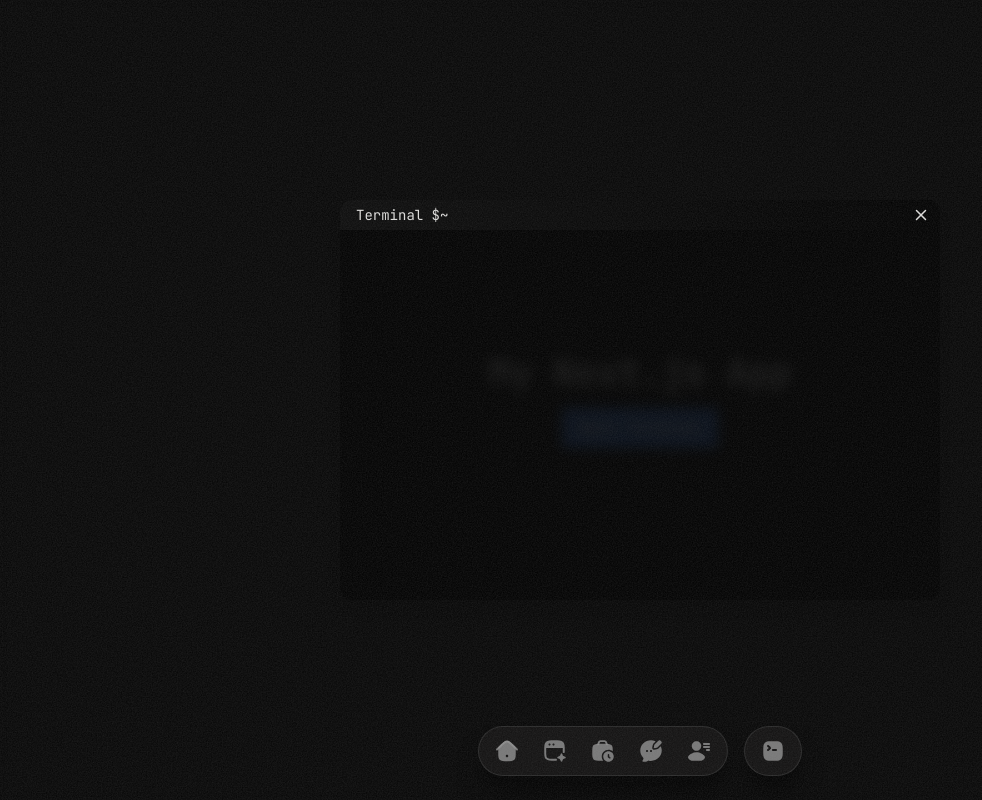
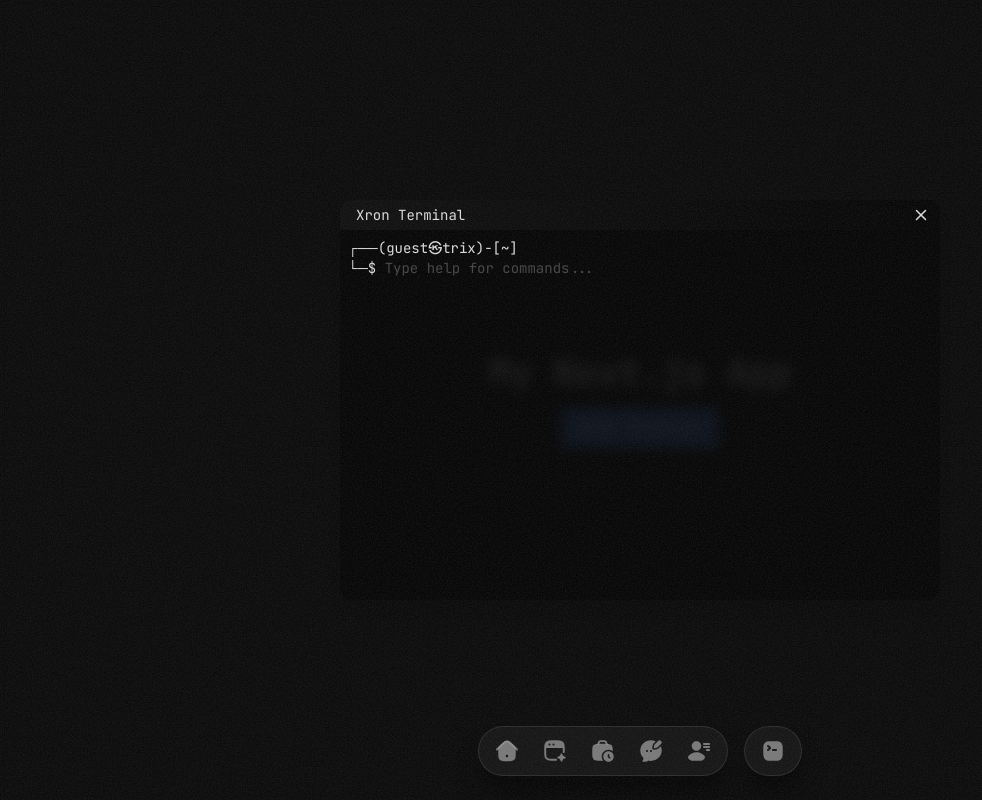
Before and after one commit to XronTrix10/Portfolio-V3, a Next.js app: page /projects in a window 1280 px wide. Both pictures are taken after a click on the button "Open Terminal". Shown: the whole page, without its empty margins (0-982 px from the left). Built offline with nearby package versions, Linux system fonts and the light colour scheme.

Commit message:
feat: modified terminal with command execution support

```diff
--- a/src/components/terminal.tsx
+++ b/src/components/terminal.tsx
@@ -1,12 +1,13 @@
+"use client";
+
 import type { FC, JSX } from "react";
 import React, { useEffect, useRef, useState } from "react";
-import { Terminal as XTerm } from "@xterm/xterm";
-import { FitAddon } from "@xterm/addon-fit";
 import Draggable from "react-draggable";
 import * as Dialog from "@radix-ui/react-dialog";
 
-import "@xterm/xterm/css/xterm.css";
 import CloseIcon from "@/assets/icons/close";
+import useLocalStorageArray from "@/lib/hooks/useLocalStorageArray";
+import { executeCommand } from "@/lib/constants/commands.const";
 
 type TerminalProps = {
   isOpen: boolean;
@@ -15,107 +16,42 @@ type TerminalProps = {
 
 /**
  * renders the terminal component.
- * @param {boolean} isOpen - whether the terminal is open or not.
- * @param {() => void} onClose - a function to close the terminal.
+ * @param {TerminalProps} props the terminal component props.
  * @returns {JSX.Element} the terminal component.
  */
 const Terminal: FC<TerminalProps> = ({
   isOpen,
   onClose,
 }: TerminalProps): JSX.Element => {
-  const terminalRef = useRef<HTMLDivElement>(null);
-  const [terminal, setTerminal] = useState<XTerm | null>(null);
-  const [commandHistory, setCommandHistory] = useState<string[]>([]);
-  const [historyIndex, setHistoryIndex] = useState(-1);
-
-  useEffect(() => {
-    if (isOpen && !terminal && terminalRef.current) {
-      const term = new XTerm({
-        fontFamily: "Menlo, Monaco, Courier New, monospace",
-        fontSize: 14,
-        theme: {
-          background: "rgba(0, 0, 0, 0.7)",
-        },
-      });
-
-      const fitAddon = new FitAddon();
-      term.loadAddon(fitAddon);
-
-      term.open(terminalRef.current);
-      fitAddon.fit();
-
-      term.onKey(({ key, domEvent }) => {
-        const printable =
-          !domEvent.altKey && !domEvent.ctrlKey && !domEvent.metaKey;
-
-        if (domEvent.keyCode === 13) {
-          // Enter key
-          const command =
-            term.buffer.active
-              .getLine(term.buffer.active.cursorY)
-              ?.translateToString()
-              .trim() ?? "";
-          executeCommand(command);
-          setCommandHistory((prev) => [...prev, command]);
-          setHistoryIndex(-1);
-        } else if (domEvent.keyCode === 38) {
-          // Up arrow
-          navigateHistory("up");
-        } else if (domEvent.keyCode === 40) {
-          // Down arrow
-          navigateHistory("down");
-        } else if (printable) {
-          term.write(key);
-        }
-      });
-
-      setTerminal(term);
-    }
-    // eslint-disable-next-line react-hooks/exhaustive-deps
-  }, [isOpen]);
+  const [input, setInput] = useState<string>("");
+  const [storedValue, updateValue] = useLocalStorageArray(".bash_history", []);
+  const terminalDiv = useRef<HTMLDivElement>(null);
 
   /**
-   * executes a command in the terminal.
-   * @param {string} command - the command to execute.
-   * @returns {void}
+   * handles the terminal input change.
+   * @param {React.ChangeEvent<HTMLInputElement>} e the terminal input change event.
    */
-  const executeCommand = (command: string): void => {
-    if (!terminal) return;
-    terminal.writeln("");
-    if (command === "clear") {
-      terminal.clear();
-    } else if (command === "help") {
-      terminal.writeln("Available commands: clear, help, echo, date");
-    } else if (command.startsWith("echo")) {
-      terminal.writeln(command.slice(5));
-    } else if (command === "date") {
-      terminal.writeln(new Date().toString());
-    } else {
-      terminal.writeln(`Command not found: ${command}`);
-    }
-    terminal.write("\r\n$ ");
+  const handleInputChange = (e: React.ChangeEvent<HTMLInputElement>): void => {
+    setInput(e.target.value);
   };
 
   /**
-   * navigates through the command history.
-   * @param {"up" | "down"} direction - the direction to navigate.
+   * handles the terminal submit.
+   * @param {React.KeyboardEvent<HTMLInputElement>} e the terminal submit event.
    */
-  const navigateHistory = (direction: "up" | "down"): void => {
-    if (!terminal) return;
-    if (direction === "up" && historyIndex < commandHistory.length - 1) {
-      setHistoryIndex(historyIndex + 1);
-      terminal.write(commandHistory[commandHistory.length - 1 - historyIndex]);
-    } else if (direction === "down" && historyIndex >= 0) {
-      setHistoryIndex(historyIndex - 1);
-      if (historyIndex === 0) {
-        terminal.write("");
-      } else {
-        terminal.write(
-          commandHistory[commandHistory.length - 1 - historyIndex],
-        );
-      }
+  const handleKeyDown = (e: React.KeyboardEvent<HTMLInputElement>): void => {
+    if (e.key === "Enter") {
+      e.preventDefault();
+      executeCommand(input, storedValue, updateValue);
+      setInput("");
     }
   };
+
+  useEffect(() => {
+    if (terminalDiv.current) {
+      terminalDiv.current.scrollTop = terminalDiv.current.scrollHeight;
+    }
+  }, [storedValue]);
 
   return (
     <Dialog.Root open={isOpen} onOpenChange={onClose}>
@@ -126,12 +62,40 @@ const Terminal: FC<TerminalProps> = ({
             <div className="h-[400px] w-[600px] overflow-hidden rounded-xl bg-black/80 shadow-lg backdrop-blur-sm">
               {/* eslint-disable-next-line tailwindcss/no-custom-classname */}
               <div className="terminal-header flex cursor-move items-center justify-between bg-gradient-to-r from-dark to-transparent py-1 pl-4 pr-2 text-light">
-                <span className="text-sm">Terminal $~</span>
-                <Dialog.Close className="rounded-full p-[2px] hover:bg-red-500">
+                <span className="text-sm">Xron Terminal</span>
+                <Dialog.Close className="p-[2px] hover:bg-red-500">
                   <CloseIcon size={18} />
                 </Dialog.Close>
               </div>
-              <div ref={terminalRef} className="h-[calc(100%-40px)]" />
+              <div
+                ref={terminalDiv}
+                className="h-[calc(100%-40px)] overflow-y-auto overflow-x-hidden p-2 text-sm text-light"
+              >
+                <pre>
+                  {storedValue.map((line, index) => (
+                    // eslint-disable-next-line react/no-array-index-key
+                    <span key={index}>
+                      {line}
+                      <br />
+                    </span>
+                  ))}
+                  <span>┌──(guest㉿trix)-[~]</span>
+                  <br />
+                  <span>
+                    └─${" "}
+                    <input
+                      type="text"
+                      value={input}
+                      onChange={handleInputChange}
+                      onKeyDown={handleKeyDown}
+                      autoFocus
+                      spellCheck={false}
+                      placeholder="Type help for commands..."
+                      className="w-[500px] border-none bg-transparent text-light outline-none placeholder:text-dark-gray"
+                    />
+                  </span>
+                </pre>
+              </div>
             </div>
           </Draggable>
         </Dialog.Content>
--- /dev/null
+++ b/src/lib/constants/commands.const.ts
@@ -0,0 +1,84 @@
+import { say, think } from "cowsay";
+
+/**
+ * Terminal commands.
+ * @type {object} commands - Terminal commands.
+ */
+export const commands: { [key: string]: string } = {
+  pwd: "/home/guest",
+  "cat welcome.txt": "Welcome in my portfolio!\n",
+  help: "help - Displays all available commands\npwd- Print working directory\ncat - Displays the contents of a file\nls - Lists the contents of a directory\necho - Prints a message\nuname - Displays the current environment\nwhoami - Displays the user name\ndate - Displays the current date\nclear - Clears the terminal\nrm - Try to remove a file\ncd - Try to change directory\nsudo - Try to run a command as root\n",
+};
+
+/**
+ * Appends a command to the terminal.
+ * @param {string[]} pre - The previous value of the terminal.
+ * @param {string} cmd - The command to append.
+ * @param {string} output - The output of the command.
+ * @returns {string[]} The updated value of the terminal.
+ */
+const appendCmd = (pre: string[], cmd: string, output: string): string[] => {
+  return [...pre, `┌──(guest㉿trix)-[~]`, `└─$ ${cmd}`, `${output}\n`];
+};
+
+/**
+ *  executes a command in the terminal.
+ * @param {string} cmd - the command to execute.
+ * @param {string[]} preValue - the previous value of the terminal.
+ * @param {(newValue: string[]) => void} updateValue - the update value function.
+ */
+export const executeCommand = (
+  cmd: string,
+  preValue: string[],
+  updateValue: (newValue: string[]) => void,
+): void => {
+  if (!cmd) return;
+
+  if (cmd === "clear") {
+    updateValue([]);
+    return;
+  }
+
+  if (cmd in commands) {
+    updateValue(appendCmd(preValue, cmd, commands[cmd]));
+  } else if (cmd.startsWith("sudo")) {
+    updateValue(
+      appendCmd(preValue, cmd, think({ text: "permission denied, sorry!" })),
+    );
+  } else if (cmd.startsWith("cd")) {
+    updateValue(
+      appendCmd(
+        preValue,
+        cmd,
+        think({
+          text: "Stay at home, no directory change!",
+          eyes: "^^",
+          tongue: " U",
+        }),
+      ),
+    );
+  } else if (cmd.startsWith("ls")) {
+    updateValue(
+      appendCmd(
+        preValue,
+        cmd,
+        "total 1\n-rw-r--r-- 1 user user 0 Oct 1 12:00 welcome.txt",
+      ),
+    );
+  } else if (cmd.startsWith("cat")) {
+    updateValue(appendCmd(preValue, cmd, say({ text: "file not found" })));
+  } else if (cmd.startsWith("rm")) {
+    updateValue(appendCmd(preValue, cmd, say({ text: "can not remove file" })));
+  } else if (cmd.startsWith("uname")) {
+    updateValue(appendCmd(preValue, cmd, "Browser JavaScript V8 engine"));
+  } else if (cmd.startsWith("echo")) {
+    const message = cmd.slice(5);
+    updateValue(appendCmd(preValue, cmd, message));
+  } else if (cmd.startsWith("date")) {
+    updateValue(appendCmd(preValue, cmd, new Date().toLocaleString()));
+  } else if (cmd.startsWith("whoami")) {
+    updateValue(appendCmd(preValue, cmd, "guest"));
+  } else {
+    updateValue(appendCmd(preValue, cmd, say({ text: "command not found" })));
+  }
+};
```
